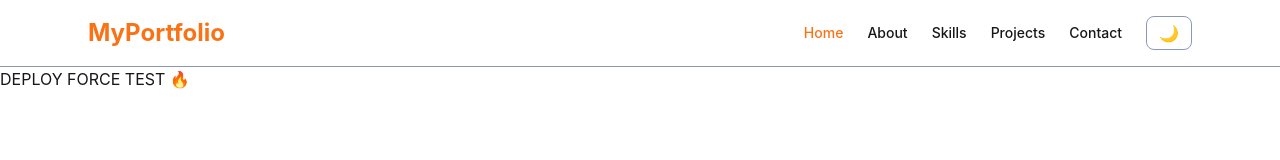
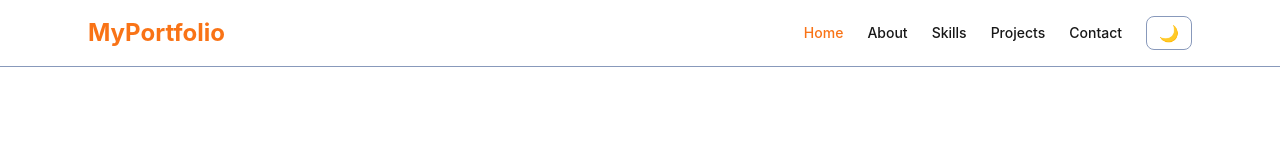
Before and after one commit to KumarMritunjay01/portfolio, a React (Vite) app in the folder frontend/: page / in a window 1280 px wide. Shown: the top 160 px of the page. Built offline with nearby package versions, Linux system fonts and the light colour scheme; no server answers.

Commit message:
server testing

```diff
--- a/frontend/src/pages/Home.jsx
+++ b/frontend/src/pages/Home.jsx
@@ -9,7 +9,6 @@ import Footer from "../components/Footer";
 function Home() {
   return (
     <div className="bg-background text-foreground">
-      <h1>DEPLOY FORCE TEST 🔥</h1>
       <Hero />
       <About/>
       <Contact/>
```
